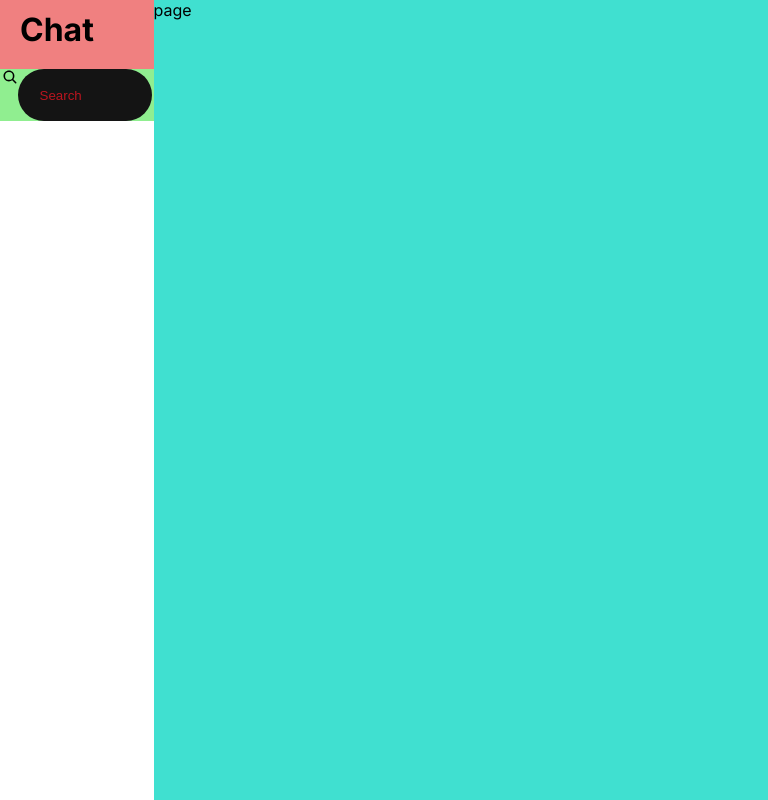
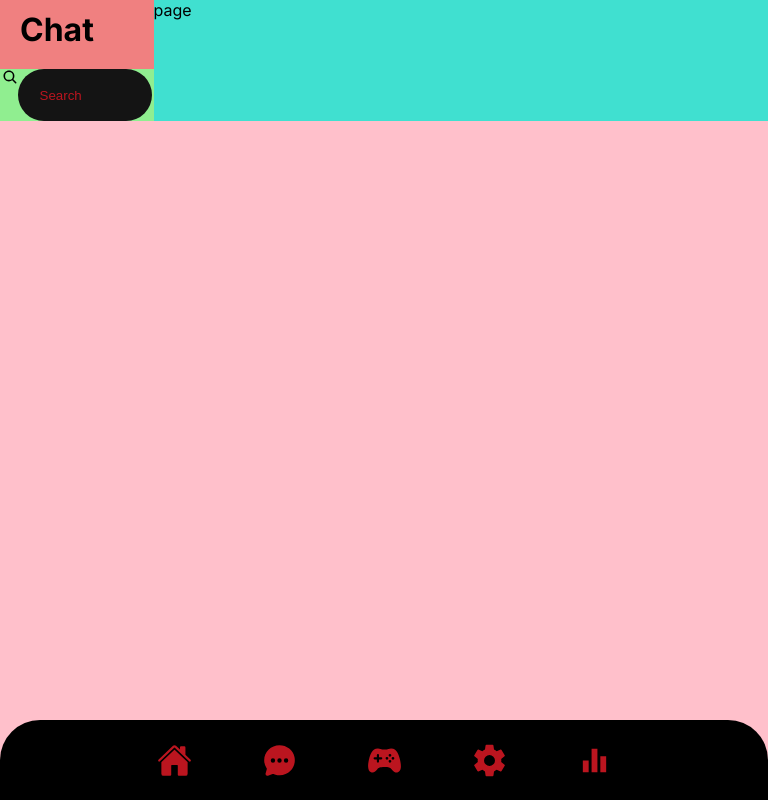
Before and after one commit to kaoutar-12/transcendence_42, a Next.js app: page /chat/1 in a window 768 px wide. Built offline with nearby package versions, Linux system fonts and the light colour scheme.

Commit message:
styling sidebar

```diff
--- a/app/chat/page.tsx
+++ b/app/chat/page.tsx
@@ -8,4 +8,4 @@ const page = (props: Props) => {
   return <ChatBox isEmpty={true} />;
 };
 
-export default page;ga
+export default page;
--- a/app/globals.css
+++ b/app/globals.css
@@ -2,6 +2,8 @@ body {
   display: flex;
   background: pink;
   margin: 0;
+  width: 100%;
+  height: 100%;
 }
 
 
--- a/app/layout.tsx
+++ b/app/layout.tsx
@@ -18,6 +18,7 @@ export default function RootLayout({
     <html lang="en">
       <body className={inter.className}>
         <Sidebar />
+
         {children}
       </body>
     </html>
--- a/components/Sidebar.tsx
+++ b/components/Sidebar.tsx
@@ -1,6 +1,6 @@
 "use client";
 
-import React, { Fragment } from "react";
+import React, { Fragment, useEffect } from "react";
 import Link from "next/link";
 import { IoHome } from "react-icons/io5";
 import { IoChatbubbleEllipses } from "react-icons/io5";
@@ -13,18 +13,17 @@ import { IoLogIn } from "react-icons/io5";
 import { MdOutlineEqualizer } from "react-icons/md";
 import { IoLogOut } from "react-icons/io5";
 import { useState } from "react";
-import Image from 'next/image'
-import '@/styles/sidebar.css'
-
+import Image from "next/image";
+import "@/styles/sidebar.css";
+import { usePathname } from "next/navigation";
 
 type Props = {};
 
 const Sidebar = (props: Props) => {
-  const [dropActive, setDropActive] = useState(false);
 
-  const handleDrop = () => {
-    setDropActive(!dropActive);
-  };
+  const pathname = usePathname();
+  useEffect(() => {
+  }, [pathname]);
 
   const routes = [
     {
@@ -57,8 +56,15 @@ const Sidebar = (props: Props) => {
             <Image src="/logo.svg" alt="logo" width="100" height="100" />
           </div>
           {routes.map((route, index) => {
+            const isActive = pathname === route.href;
+            console.log("isActive", isActive);
             return (
-              <Link key={index} href={route.href}>
+              <Link
+                key={index}
+                href={route.href}
+                className="icon"
+                style={{ color: isActive ? "white" : " #bb151f" , transform: isActive ? "scale(1.2)" : ""}}
+              >
                 {route.icon}
               </Link>
             );
@@ -68,7 +74,6 @@ const Sidebar = (props: Props) => {
           <IoLogOut className="icon" />
         </div>
       </div>
-      <div className="sidebar-mobile"></div>
     </Fragment>
   );
 };
--- a/styles/chat.css
+++ b/styles/chat.css
@@ -1,7 +1,7 @@
 .chat {
   display: flex;
   background: turquoise;
-  height: 100vh;
+  height: 100%;
   width: 100%;
 }
 
--- a/styles/sidebar.css
+++ b/styles/sidebar.css
@@ -18,6 +18,11 @@
     justify-content: center;
     width: 80px;
     height: 80px;
+
+    @media screen and (max-width: 768px) {
+      display: none;
+
+    }
   }
 
   .icons {
@@ -28,23 +33,31 @@
   }
 
   .icon {
-    color: #bb151f;
+    /* color: #bb151f; */
     width: 33px;
     height: 33px;
     transition-property: transform, color;
     transition-duration: 0.2s;
     transition-timing-function: linear;
 
+    @media screen and (max-width: 768px) and (min-width: 321px){
+      width: 30px;
+      height: 30px;
+    }
+    @media screen and (max-width: 320px){
+      width: 25px;
+      height: 25px;
+    }
   }
 
+.tst{
+  color: white;
+}
+
   .icon:hover{
-    color: #fff;
+    color: #ffffff;
     transform: scale(1.2);
     cursor: pointer;
-  }
-  icon:active{
-    color: #fff;
-    transform: scale(1.2);
   }
 
   .icon-setting {
@@ -54,33 +67,77 @@
 
   .logout{
     margin-bottom: 30px;
+
+    @media screen and (max-width: 768px) {
+      display: none;
+    }
   }
 
 
-  @media screen and (max-width: 768px) {
-    /* .sidebar {
-      display: none;
-    } */
+  @media screen and (max-width: 599px) and (min-width: 321px){
 
-    /* .sidebar-mobile{
+    .sidebar{
       display: flex;
-      justify-content: space-between;
+      background: black;
+      justify-content: center;
       align-items: center;
-      padding: 10px 20px;
+      position: absolute;
+      bottom: 0px;
+      width: 100%;
+      height: 80px;
+      border-radius: 40px 40px 0 0;
+    }
+    .icons{
+      display: flex;
+      flex-direction: row;
+      justify-content: center;
+      align-items: center;
+    }
+  }
+
+  @media screen and (max-width: 320px){
+    .sidebar{
+      display: flex;
       background: black;
+      justify-content: center;
+      align-items: center;
       position: absolute;
-      bottom: -20px;
+      bottom: 0px;
       width: 100%;
-      height: 100px;
+      height: 80px;
+      border-radius: 40px 40px 0 0;
     }
+    .icons{
+      display: flex;
+      flex-direction: row;
+      justify-content: center;
+      align-items: center;
+      gap: 30px;
+    }
+  }
 
-    .icons {
-      gap: 20px;
+  @media screen and (max-width: 768px) and (min-width: 600px){
+
+    .sidebar{
+      display: flex;
+      background: black;
+      justify-content: center;
+      align-items: center;
+      position: absolute;
+      bottom: 0px;
+      width: 100%;
+      height: 80px;
+      border-radius: 40px 40px 0 0;
     }
-
-    .icon {
-      width: 25px;
-      height: 25px;
-    } */
-
+    .icons{
+      display: flex;
+      flex-direction: row;
+      justify-content: center;
+      align-items: center;
+      gap: 70px;
+    }
+    .icon{
+      width: 35px;
+      height: 35px;
+    }
   }
```
